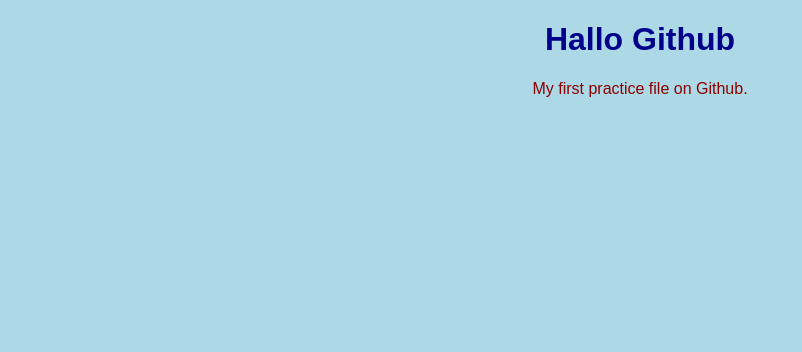
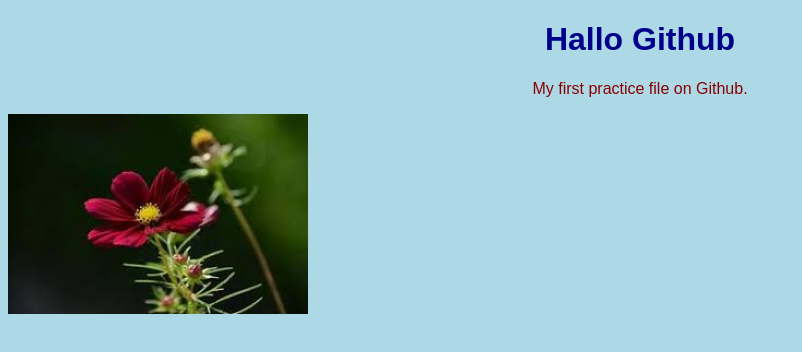
Before and after one commit to Qasimkurd/my-practice, a plain HTML site: page index.html in a window 1280 px wide. Shown: the whole page, without its empty margins (0-802 px from the left). Drawn offline with Linux system fonts and the light colour scheme.

Commit message:
added image

```diff
--- a/index.html
+++ b/index.html
@@ -9,5 +9,6 @@
 <body>
     <h1>Hallo Github</h1>
     <p>My first practice file on Github.</p>
+    <img src="image/images.jpeg" alt="Practice image" width="300">
 </body>
 </html>
--- a/style.css/style.css
+++ b/style.css/style.css
@@ -1,6 +1,8 @@
 body {
     background: lightblue;
     font-family: Arial, sans-serif;
+    justify-content: center;
+    align-items: center;
 }
 h1 {
     color: darkblue;
```
Also changed, not shown: image/images.jpeg (added).
